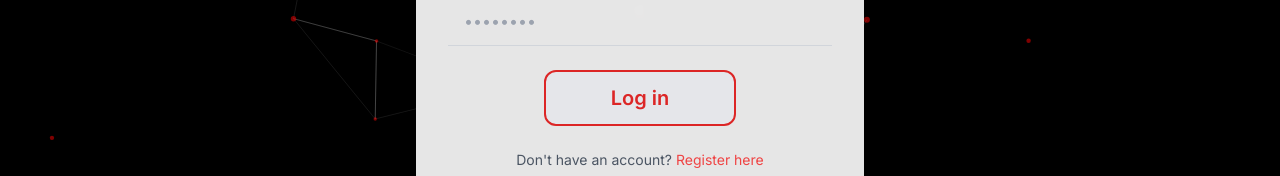
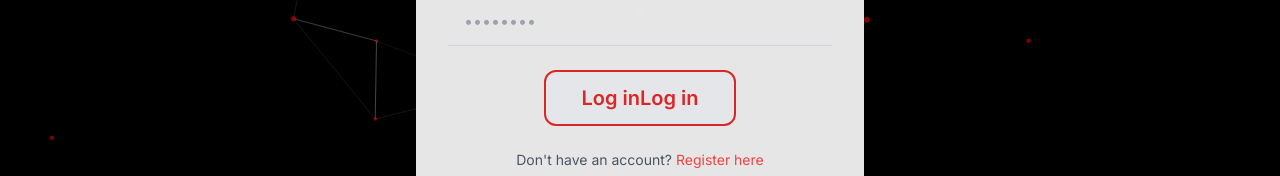
Before and after one commit to kaoutar-12/transcendence_42, a Next.js app in the folder src/frontend/: page /login in a window 1280 px wide. Shown: the part 481-657 px from the top of the page. Built offline with nearby package versions, Linux system fonts and the light colour scheme.

Commit message:
make a loading in login page

```diff
--- a/src/frontend/components/auth/LoginForm.tsx
+++ b/src/frontend/components/auth/LoginForm.tsx
@@ -12,12 +12,15 @@ export default function LoginForm() {
   });
   const [error, setError] = useState('');
   const router = useRouter();
+  const [isLoading, setIsLoading] = useState(false);
+
 
   // Initialize particles
 
 
   const handleSubmit = async (e: { preventDefault: () => void; }) => {
     e.preventDefault();
+    setIsLoading(true);
     try {
       const res = await fetch('http://localhost:8000/api/login/', {
         method: 'POST',
@@ -36,6 +39,10 @@ export default function LoginForm() {
       }
     } catch (error) {
       setError('Network error. Please try again.');
+    }
+    finally
+    {
+      setIsLoading(false);
     }
   };
 
@@ -98,7 +105,11 @@ export default function LoginForm() {
             <button
               type="submit"
               className="w-2/4 mx-auto block py-3 px-4 bg-gray-200/80 hover:bg-gray-300/80 text-red-600 font-semibold text-xl rounded-xl border-2 border-red-600 transition-all duration-200"
+              disabled={isLoading}
+
             >
+                {isLoading ? 'loading...' : 'Log in'}
+
               Log in
             </button>
 
```
